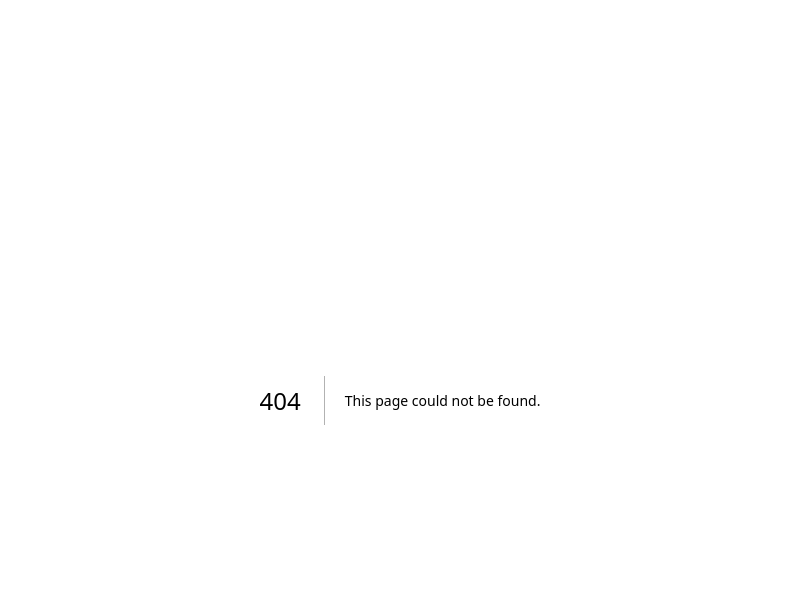
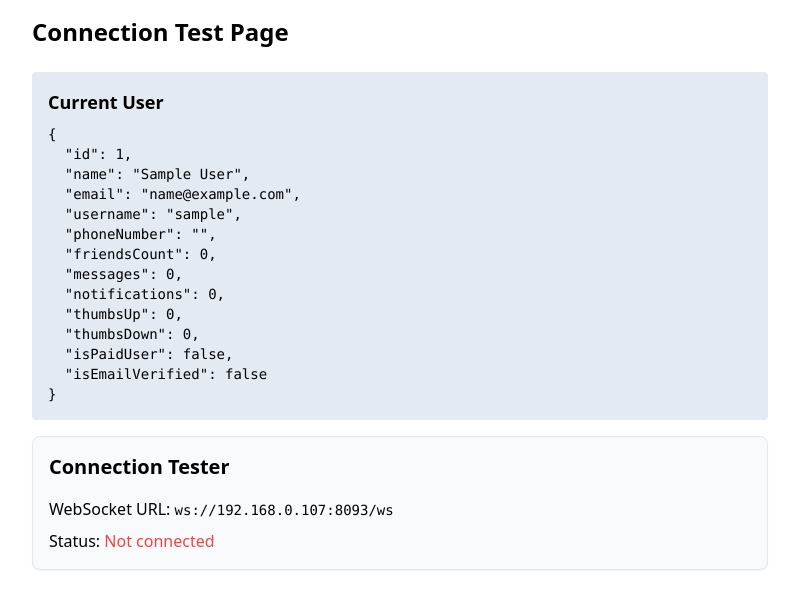
Before and after one commit to Mukul-Howale/AllChat, a Next.js app in the folder all-chat/: page /test-connection in a window 1280 px wide. Before the commit this address had no page. Shown: the top 608 px of the page, without its empty margins (240-1039 px from the left). Built offline with nearby package versions, Linux system fonts and the light colour scheme; no server answers; sample sign-in values are in the browser's storage.

Commit message:
Added test connection

```diff
--- /dev/null
+++ b/all-chat/src/components/ConnectionTester.tsx
@@ -0,0 +1,95 @@
+import React, { useEffect, useState } from 'react';
+import { getWebSocketUrl } from '@/config/websocket';
+import { useStore } from '@/contexts/StoreContext';
+import { logEvent } from '@/utils/logging';
+
+const ConnectionTester: React.FC = () => {
+  const [status, setStatus] = useState<string>('Not connected');
+  const [lastMessage, setLastMessage] = useState<string>('');
+  const [wsUrl, setWsUrl] = useState<string>('');
+  const { userStore } = useStore();
+  const { currentUser } = userStore;
+  const [isMounted, setIsMounted] = useState(false);
+
+  useEffect(() => {
+    setIsMounted(true);
+  }, []);
+
+  useEffect(() => {
+    if (!isMounted || !currentUser) return;
+
+    const url = getWebSocketUrl();
+    setWsUrl(url);
+
+    if (!url) return; // Don't connect if URL is empty (server-side)
+
+    const fullUrl = `${url}?userId=${currentUser.id}`;
+
+    logEvent('Testing WebSocket connection', { url: fullUrl });
+    const ws = new WebSocket(fullUrl);
+
+    ws.onopen = () => {
+      setStatus('Connected');
+      logEvent('WebSocket connection established');
+
+      // Send a test message
+      ws.send(JSON.stringify({
+        type: 'test-connection',
+        userId: currentUser.id,
+        timestamp: new Date().toISOString()
+      }));
+    };
+
+    ws.onmessage = (event) => {
+      const message = JSON.parse(event.data);
+      setLastMessage(JSON.stringify(message, null, 2));
+      logEvent('Received WebSocket message', { type: message.type });
+    };
+
+    ws.onerror = (error) => {
+      setStatus('Error connecting');
+      logEvent('WebSocket error', { error });
+    };
+
+    ws.onclose = () => {
+      setStatus('Connection closed');
+      logEvent('WebSocket connection closed');
+    };
+
+    return () => {
+      ws.close();
+    };
+  }, [currentUser, isMounted]);
+
+  if (!isMounted) {
+    return null; // Don't render anything during server-side rendering
+  }
+
+  return (
+    <div className="p-4 bg-background border rounded-lg shadow-sm">
+      <h2 className="text-xl font-semibold mb-4">Connection Tester</h2>
+      <div className="space-y-2">
+        <div>
+          <span className="font-medium">WebSocket URL: </span>
+          <span className="font-mono text-sm">{wsUrl}</span>
+        </div>
+        <div>
+          <span className="font-medium">Status: </span>
+          <span className={`${status === 'Connected' ? 'text-green-500' : 'text-red-500'}`}>
+            {status}
+          </span>
+        </div>
+        {lastMessage && (
+          <div>
+            <span className="font-medium">Last Message: </span>
+            <pre className="bg-muted p-2 rounded mt-1 text-sm overflow-auto">
+              {lastMessage}
+            </pre>
+          </div>
+        )}
+      </div>
+    </div>
+  );
+};
+
+export default ConnectionTester;
--- /dev/null
+++ b/all-chat/src/config/websocket.ts
@@ -0,0 +1,13 @@
+// WebSocket configuration
+export const getWebSocketUrl = () => {
+  // Check if we're running on the client side
+  if (typeof window === 'undefined') {
+    return ''; // Return empty string during server-side rendering
+  }
+
+  const protocol = window.location.protocol === 'https:' ? 'wss:' : 'ws:';
+  const hostname = process.env.NEXT_PUBLIC_WS_HOST || window.location.hostname;
+  const port = process.env.NEXT_PUBLIC_WS_PORT || '8093';
+
+  return `${protocol}//${hostname}:${port}/ws`;
+};
--- /dev/null
+++ b/all-chat/src/pages/test-connection.tsx
@@ -0,0 +1,45 @@
+import React, { useState, useEffect } from 'react';
+import { observer } from 'mobx-react-lite';
+import dynamic from 'next/dynamic';
+import { useStore } from '@/contexts/StoreContext';
+import { useRouter } from 'next/router';
+
+// Dynamically import ConnectionTester with no SSR
+const ConnectionTester = dynamic(
+  () => import('@/components/ConnectionTester'),
+  { ssr: false }
+);
+
+const TestConnection: React.FC = observer(() => {
+  const { userStore } = useStore();
+  const router = useRouter();
+  const [isMounted, setIsMounted] = useState(false);
+
+  useEffect(() => {
+    setIsMounted(true);
+    if (!userStore.currentUser) {
+      router.push('/auth');
+    }
+  }, [userStore.currentUser, router]);
+
+  if (!isMounted || !userStore.currentUser) {
+    return <div className="p-4">Loading...</div>;
+  }
+
+  return (
+    <div className="container mx-auto max-w-3xl p-4">
+      <h1 className="text-2xl font-bold mb-6">Connection Test Page</h1>
+      <div className="space-y-4">
+        <div className="bg-muted p-4 rounded">
+          <h2 className="text-lg font-semibold mb-2">Current User</h2>
+          <pre className="text-sm">
+            {JSON.stringify(userStore.currentUser, null, 2)}
+          </pre>
+        </div>
+        <ConnectionTester />
+      </div>
+    </div>
+  );
+});
+
+export default TestConnection;
--- a/all-chat/src/pages/video-chat.tsx
+++ b/all-chat/src/pages/video-chat.tsx
@@ -12,6 +12,7 @@ import styles from '@/styles/shared.module.css';
 import { useWebRTC } from '@/modules/webrtc/WebRTCManager';
 import { useMediaStream } from '@/modules/media/MediaManager';
 import { logEvent } from '@/utils/logging';
+import { getWebSocketUrl } from '@/config/websocket';
 
 const VideoChat: React.FC = observer(() => {
   const router = useRouter();
@@ -270,8 +271,12 @@ const VideoChat: React.FC = observer(() => {
     }
 
     logEvent('Setting up WebSocket connection');
-    const ws = new WebSocket(`ws://localhost:8093/ws?userId=${currentUser.id}`);
+    const wsUrl = getWebSocketUrl();
+    const ws = new WebSocket(`${wsUrl}?userId=${currentUser.id}`);
     setWebSocket(ws);
+    websocket.current = ws;
+
+    logEvent('Connecting to WebSocket', { url: wsUrl });
 
     ws.onopen = () => {
       logEvent('WebSocket connection established');
```
Also changed, not shown: 1 other file (tests, documents, lock files or other folders).
